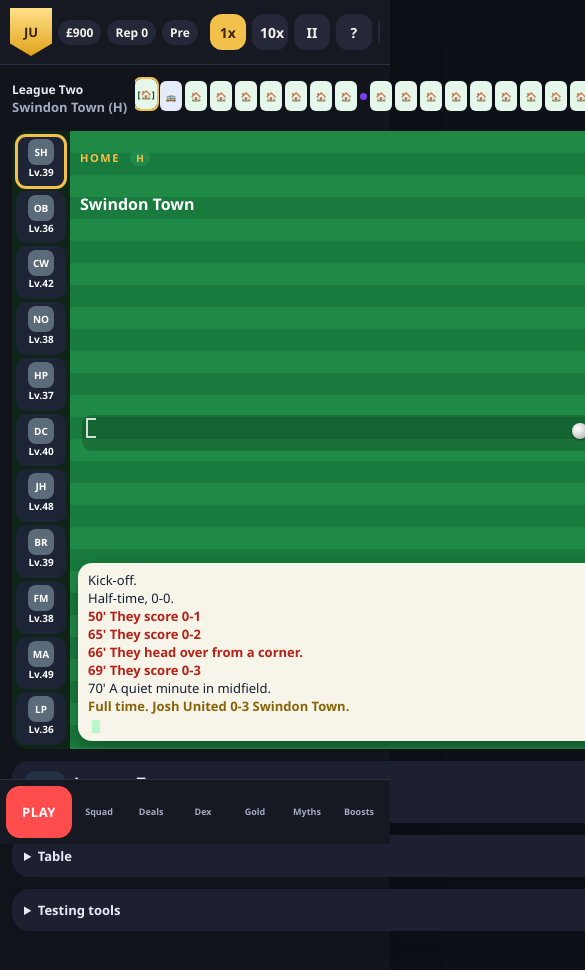
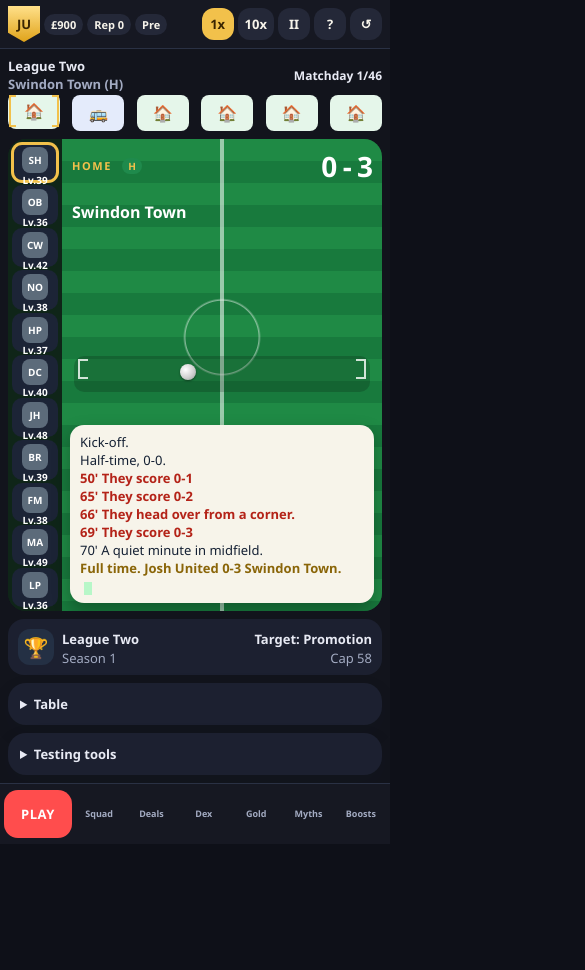
Before and after one commit to joshcarmichael-stack/josh-united, a plain HTML site: page index.html in a window 390 px wide. Shown: the top 970 px of the page, 585 px wide, since content can reach past the window. After the commit the page ends 844 px from the top, so only its background shows below. Drawn offline with Linux system fonts and the light colour scheme.

Commit message:
iPhone fit and six-stop route

```diff
--- a/index.html
+++ b/index.html
@@ -23,12 +23,13 @@
     --mono: ui-monospace, "Cascadia Mono", "Courier New", monospace;
   }
   * { box-sizing: border-box; }
-  html, body { margin: 0; padding: 0; }
+  html, body { margin: 0; padding: 0; height: 100%; max-width: 100%; overflow-x: hidden; }
   body {
     font-family: var(--font);
     color: var(--ink);
     background: #0e1018;
     min-height: 100dvh;
+    height: 100dvh;
   }
   button, input { font: inherit; }
   button {
@@ -49,30 +50,34 @@
   button.small { min-height: 36px; padding: 6px 10px; font-size: 13px; }
   :focus-visible { outline: 3px solid var(--gold); outline-offset: 2px; }
   #app {
-    width: min(520px, 100%);
+    width: 100%;
+    max-width: 520px;
     margin: 0 auto;
-    min-height: 100dvh;
+    height: 100dvh;
+    max-height: 100dvh;
+    min-height: 0;
+    display: flex;
+    flex-direction: column;
+    overflow: hidden;
     background: var(--cream);
-    box-shadow: 0 0 0 1px rgba(0,0,0,.05), 0 18px 50px rgba(0,0,0,.18);
-    padding-bottom: calc(92px + env(safe-area-inset-bottom));
+    box-shadow: 0 0 0 1px rgba(0,0,0,.05);
   }
   header.top {
     background: #161822;
     color: #f6f3ea;
-    padding: 8px 10px;
-    position: sticky;
-    top: 0;
+    padding: 6px 8px;
+    flex: none;
     z-index: 15;
     border-bottom: 1px solid #2a3144;
-  }
-  .topbar { display: flex; gap: 6px; align-items: center; }
-  .topbar .stat { font-size: 12px; font-weight: 800; background: #242838; border-radius: 999px; padding: 4px 8px; white-space: nowrap; }
-  .topbar { overflow-x: auto; }
-  .iconbtn { min-height: 36px; min-width: 36px; padding: 4px 8px; border-radius: 12px; background: #242838; color: #f6f3ea; font-size: 14px; }
+    padding-top: calc(6px + env(safe-area-inset-top));
+  }
+  .topbar { display: flex; flex-wrap: wrap; gap: 4px; align-items: center; width: 100%; min-width: 0; }
+  .topbar .stat { font-size: 11px; font-weight: 800; background: #242838; border-radius: 999px; padding: 3px 7px; white-space: nowrap; }
+  .iconbtn { min-height: 32px; min-width: 32px; padding: 2px 7px; border-radius: 12px; background: #242838; color: #f6f3ea; font-size: 13px; }
   .iconbtn.on { background: var(--gold); color: var(--gold-ink); }
   .idrow { display: flex; gap: 10px; align-items: center; }
   .crest {
-    width: 42px; height: 48px; flex: none;
+    width: 32px; height: 36px; flex: none;
     background: linear-gradient(#ffe08a, #e0a31a);
     clip-path: polygon(50% 100%, 0 74%, 0 0, 100% 0, 100% 74%);
     display: grid; place-items: center;
@@ -92,7 +97,17 @@
   .seg { display: inline-flex; background: rgba(0,0,0,.25); border-radius: 999px; padding: 2px; }
   .seg button { min-height: 30px; padding: 4px 10px; background: transparent; color: #f6f3ea; font-size: 12px; }
   .seg button.on { background: white; color: var(--green-d); }
-  main { padding: 12px; display: grid; gap: 12px; }
+  main {
+    flex: 1 1 auto;
+    min-height: 0;
+    min-width: 0;
+    overflow-x: hidden;
+    overflow-y: auto;
+    padding: 8px;
+    display: flex;
+    flex-direction: column;
+    gap: 8px;
+  }
   .card {
     background: var(--card);
     border-radius: 18px;
@@ -232,17 +247,20 @@
   }
   .tabs button.on { background: #2a3148; color: white; }
   .dock {
-    position: fixed; bottom: 0; left: 50%; transform: translateX(-50%);
-    width: min(520px, 100%);
+    position: relative;
+    flex: none;
+    width: 100%;
     display: flex; gap: 2px; align-items: stretch;
     background: #161822; border-top: 1px solid #2a3144;
-    padding: 6px 6px calc(6px + env(safe-area-inset-bottom));
+    padding: 6px 4px calc(6px + env(safe-area-inset-bottom));
     z-index: 20;
   }
   .dock button {
-    flex: 1; background: transparent; color: #a3abc2; border-radius: 12px;
-    min-height: 52px; padding: 4px 2px; font-size: 9px; line-height: 1.15;
-    display: grid; place-items: center; gap: 2px;
+    flex: 1 1 0;
+    min-width: 0;
+    background: transparent; color: #a3abc2; border-radius: 12px;
+    min-height: 48px; padding: 4px 0; font-size: 9px; line-height: 1.1;
+    display: grid; place-items: center; gap: 1px;
   }
   .dock button.on { background: #2a3148; color: white; }
   .dock .play {
@@ -322,19 +340,36 @@
   .score .n.tick { animation: tick .35s ease; display: inline-block; }
   .ft-pop { text-align: center; color: #ffe08a; font-weight: 800; margin: 6px 0 0; animation: popin .4s ease; }
   .route-head { display: flex; justify-content: space-between; gap: 8px; align-items: baseline; }
-  .route-scroller { overflow-x: auto; -webkit-overflow-scrolling: touch; padding: 4px 0 8px; }
-  .route { display: flex; gap: 3px; align-items: flex-end; min-width: max-content; }
+  .route-scroller { grid-area: stops; min-width: 0; width: 100%; overflow: hidden; }
+  .route { display: flex; gap: 6px; align-items: flex-end; width: 100%; justify-content: space-between; }
+  .route.slide { animation: routeSlide .42s ease; }
   .dot {
-    width: 22px; min-height: 30px; border-radius: 6px; font-size: 9px; font-weight: 800;
-    display: grid; place-items: center; line-height: 1;
+    position: relative;
+    flex: 1 1 0;
+    max-width: 52px;
+    min-width: 0;
+    height: 36px;
+    border-radius: 8px;
+    font-size: 9px;
+    font-weight: 800;
+    display: grid;
+    place-items: center;
+    line-height: 1;
   }
   .dot.home { background: #e5f6ea; color: #0e4a28; }
   .dot.away { background: #e4ebfb; color: #1d3f86; }
   .dot.W { box-shadow: inset 0 -4px 0 #1f8a4c; }
   .dot.D { box-shadow: inset 0 -4px 0 #c2880c; }
   .dot.L { box-shadow: inset 0 -4px 0 #b42318; }
-  .dot.now { outline: 2px solid #f2c14b; animation: pulse 1.1s ease-in-out infinite; }
-  .rest-pip { width: 7px; height: 7px; border-radius: 50%; background: #7a3ff0; align-self: center; }
+  .dot.now { animation: pulse 1.1s ease-in-out infinite; }
+  .dot.now::before, .dot.now::after {
+    content: ""; position: absolute; top: 2px; bottom: 2px; width: 5px; pointer-events: none;
+    border-top: 2px solid #f2c14b; border-bottom: 2px solid #f2c14b;
+  }
+  .dot.now::before { left: 1px; border-left: 2px solid #f2c14b; }
+  .dot.now::after { right: 1px; border-right: 2px solid #f2c14b; }
+  .dot.arrive { animation: routeHop .45s ease, pulse 1.1s ease-in-out .45s infinite; }
+  .rest-pip { position: absolute; top: 2px; right: 2px; width: 6px; height: 6px; border-radius: 50%; background: #7a3ff0; }
   .party details { background: var(--card); border-radius: 18px; padding: 8px 10px 10px; }
   .party summary { font-weight: 800; cursor: pointer; }
   .prow-xi { display: grid; gap: 6px; margin-top: 8px; }
@@ -370,13 +405,19 @@
   @keyframes shake { 20% { transform: translateX(-4px); } 40% { transform: translateX(4px); } 60% { transform: translateX(-2px); } 80% { transform: translateX(2px); } }
   @keyframes burst { 0% { opacity: 0; transform: translateX(-50%) scale(.6); } 30% { opacity: 1; transform: translateX(-50%) scale(1.08); } 100% { opacity: 0; transform: translateX(-50%) scale(1); } }
   @keyframes pulse { 50% { transform: translateY(-2px); } }
+  @keyframes routeSlide { from { transform: translateX(16%); } to { transform: translateX(0); } }
+  @keyframes routeHop { 0% { transform: translateY(5px); } 45% { transform: translateY(-8px); } 100% { transform: translateY(0); } }
   @keyframes sheen { from { transform: translateX(-60%); } to { transform: translateX(60%); } }
   .spd-fast .pop, .spd-fast .tick, .spd-fast .burst, .spd-fast .board.shake, .spd-fast .ft-pop, .spd-fast .lvl, .spd-fast .chest-card { animation-duration: .08s; }
   .spd-fast .ball, .spd-fast .xp i { transition-duration: .06s; }
   .spd-fast .dot.now, .spd-fast .goldcard::after { animation: none; }
+  .spd-fast .route.slide, .spd-fast .dot.arrive { animation-duration: .12s; }
   .stage {
-    display: grid; grid-template-columns: 58px 1fr;
-    height: calc(100dvh - 226px); min-height: 420px; max-height: 680px;
+    display: grid; grid-template-columns: 54px minmax(0, 1fr);
+    flex: 1 1 auto;
+    min-height: 0;
+    width: 100%;
+    max-width: 100%;
     border-radius: 18px; overflow: hidden; background: #163824; position: relative;
   }
   .party-col { display: flex; flex-direction: column; gap: 3px; padding: 4px; background: rgba(8,16,12,.45); overflow: auto; }
@@ -405,18 +446,32 @@
   .speech .them { color: #b42318; font-weight: 800; }
   .speech .ft { color: #8a6508; font-weight: 800; }
   .goal-card {
-    display: grid; grid-template-columns: 42px 1fr auto; gap: 8px; align-items: center;
-    background: var(--card); border-radius: 16px; padding: 10px 12px;
-  }
-  .goal-ico { width: 42px; height: 42px; border-radius: 12px; background: #243044; display: grid; place-items: center; font-size: 22px; }
-  .route-row { display: flex; align-items: center; gap: 8px; }
-  .route-label, .route-count { font-size: 12px; font-weight: 800; white-space: nowrap; }
-  .dot .emo { font-size: 13px; line-height: 1; }
-  .signings { display: flex; gap: 6px; overflow-x: auto; }
+    display: grid; grid-template-columns: 36px minmax(0, 1fr) minmax(0, auto); gap: 8px; align-items: center;
+    background: var(--card); border-radius: 16px; padding: 8px 10px; flex: none; min-width: 0;
+  }
+  .goal-card b { font-size: 13px; }
+  .goal-ico { width: 36px; height: 36px; border-radius: 12px; background: #243044; display: grid; place-items: center; font-size: 20px; }
+  .route-row {
+    display: grid;
+    grid-template-columns: minmax(0, 1fr) auto;
+    grid-template-areas: "label count" "stops stops";
+    gap: 2px 8px;
+    align-items: center;
+    width: 100%;
+    min-width: 0;
+    flex: none;
+  }
+  .route-label { grid-area: label; min-width: 0; font-size: 13px; font-weight: 800; }
+  .route-label .muted { overflow: hidden; text-overflow: ellipsis; white-space: nowrap; }
+  .route-count { grid-area: count; font-size: 12px; font-weight: 800; white-space: nowrap; }
+  .dot .emo { font-size: 16px; line-height: 1; }
+  .signings { display: flex; gap: 6px; overflow-x: auto; max-width: 100%; min-width: 0; }
   .signings .pill { background: #242838; white-space: nowrap; }
+  .match-fit { display: flex; flex-direction: column; gap: 8px; flex: 1 1 auto; min-height: 0; min-width: 0; width: 100%; }
+  .table-wrap, .card, .stage, .scene { max-width: 100%; min-width: 0; }
   @media (prefers-reduced-motion: reduce) {
     .blink, .confetti i, .pop, .tick, .burst, .board.shake, .ft-pop, .lvl, .chest-card, .dot.now, .goldcard::after { animation: none !important; }
-    .ball, .xp i { transition: none !important; }
+    .ball, .xp i, .route.slide { transition: none !important; animation: none !important; }
   }
 </style>
 </head>
@@ -2333,28 +2388,34 @@ function userFixtures() {
 function routeHtml() {
   const fx = userFixtures();
   if (!fx.length) return "";
-  const cur = Math.min(state.season.nextRound || 0, fx.length - 1);
-  const now = fx[state.season.nextRound] || fx[fx.length - 1];
   const total = fx.length;
-  const n = state.season.nextRound >= total ? total : (state.season.nextRound + (live && !live.knockout ? 1 : 0));
-  const shown = Math.min(total, Math.max(1, live && !live.knockout ? state.season.nextRound + 1 : (state.season.nextRound || 0) + (state.season.closed ? 0 : 1)));
-  const labelN = state.season.closed ? total : Math.min(total, (state.season.nextRound || 0) + 1);
+  const closed = !!state.season.closed;
+  const cur = closed ? total - 1 : Math.min(state.season.nextRound || 0, total - 1);
+  const labelN = closed ? total : Math.min(total, cur + 1);
+  const size = 6;
+  let start = cur - 2;
+  if (start < 0) start = 0;
+  if (start + size > total) start = Math.max(0, total - size);
+  const windowed = fx.slice(start, Math.min(total, start + size));
+  const hop = ui.routeIndex != null && ui.routeIndex !== cur;
+  ui.routeIndex = cur;
   const stops = new Set(state.restStops || []);
-  if (state.season.phase === "league" && !state.season.closed) {
+  if (state.season.phase === "league" && !closed) {
     const ahead = Math.max(0, state.restTarget - state.matchesSinceRest);
-    stops.add((state.season.nextRound || 0) + (ahead === 0 ? 0 : ahead));
-  }
-  const nodes = fx.map(f => {
+    stops.add(cur + (ahead === 0 ? 0 : ahead));
+  }
+  const nodes = windowed.map(f => {
     const emo = f.home ? "🏠" : "🚌";
-    const rest = stops.has(f.i) ? `<span class="rest-pip" title="Treatment"></span>` : "";
-    const bracket = f.i === (state.season.nextRound || 0) && !state.season.closed;
-    return `${rest}<span class="dot ${f.home ? "home" : "away"} ${f.result} ${bracket ? "now" : ""}" id="${bracket ? "routeNow" : ""}" title="${esc(sideName(f.opp))}">${bracket ? "[" : ""}${emo}${bracket ? "]" : ""}</span>`;
+    const bracket = f.i === cur && !closed;
+    const rest = stops.has(f.i) ? `<i class="rest-pip" title="Treatment"></i>` : "";
+    return `<span class="dot ${f.home ? "home" : "away"} ${f.result}${bracket ? " now" : ""}${bracket && hop ? " arrive" : ""}" title="${esc(sideName(f.opp))}"><span class="emo">${emo}</span>${rest}</span>`;
   }).join("");
-  const oppBit = now ? `${esc(sideName(now.opp))} (${now.home ? "H" : "A"})` : "";
+  const now = fx[cur];
+  const oppBit = now ? sideName(now.opp) + " (" + (now.home ? "H" : "A") + ")" : "";
   return `<div class="route-row">
     <div class="route-label">${esc(league().name)}<div class="muted">${esc(oppBit)}</div></div>
-    <div class="route-scroller"><div class="route">${nodes}</div></div>
     <div class="route-count">Matchday ${labelN}/${total}</div>
+    <div class="route-scroller"><div class="route${hop ? " slide" : ""}">${nodes}</div></div>
   </div>`;
 }
 function partyHtml(star) {
@@ -2438,7 +2499,7 @@ function viewMatch() {
       ${chain === "rest" ? '<button type="button" class="small secondary" data-act="skip-rest">Dev: skip treatment</button>' : ""}
     </div></details>`;
   const note = ui.note ? `<div class="warn">${esc(ui.note)}</div>` : "";
-  return `${note}${routeHtml()}
+  return `${note}<div class="match-fit">${routeHtml()}
     <section class="stage ${s.home ? "venue-home" : "venue-away"}${s.win && chain === "gap" ? " ft-win" : ""}" id="board">
       <div class="party-col">${partyHtml(s.star)}</div>
       <div class="scene">
@@ -2451,7 +2512,7 @@ function viewMatch() {
         ${speech}
       </div>
     </section>
-    ${goal}${signings}${table}${dev}`;
+    ${goal}</div>${signings}${table}${dev}`;
 }
 function ratingBits(key) {
   const p = playerByKey(key);
@@ -2773,8 +2834,6 @@ function render() {
   root.innerHTML = headerHtml() + `<main>${viewHtml()}</main>` + tabsHtml() + sheetHtml() + modalHtml();
   const tick = document.getElementById("ticker");
   if (tick) tick.scrollTop = tick.scrollHeight;
-  const now = document.getElementById("routeNow");
-  if (now && now.scrollIntoView) now.scrollIntoView({ inline: "center", block: "nearest" });
 }
 function paintClocks() {
   document.querySelectorAll("[data-live-clock]").forEach(el => {
```
